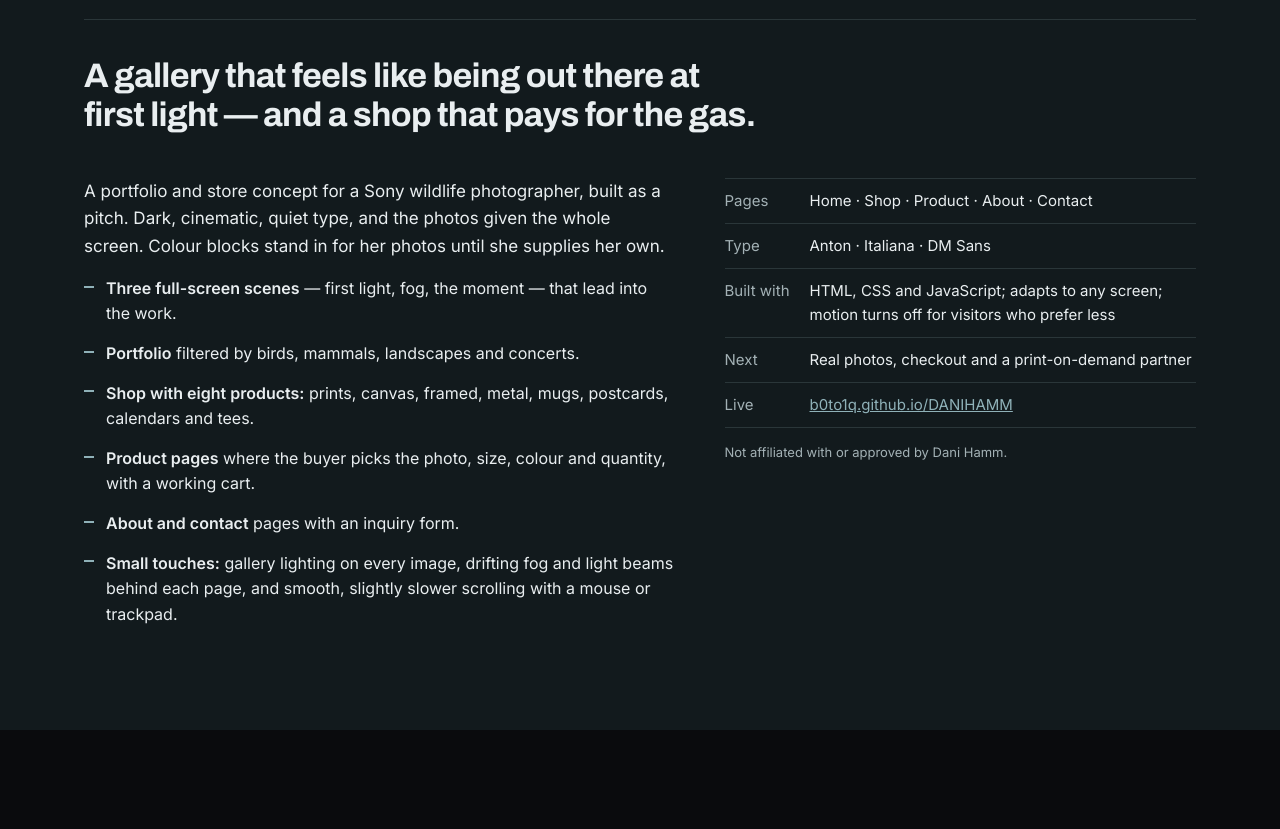
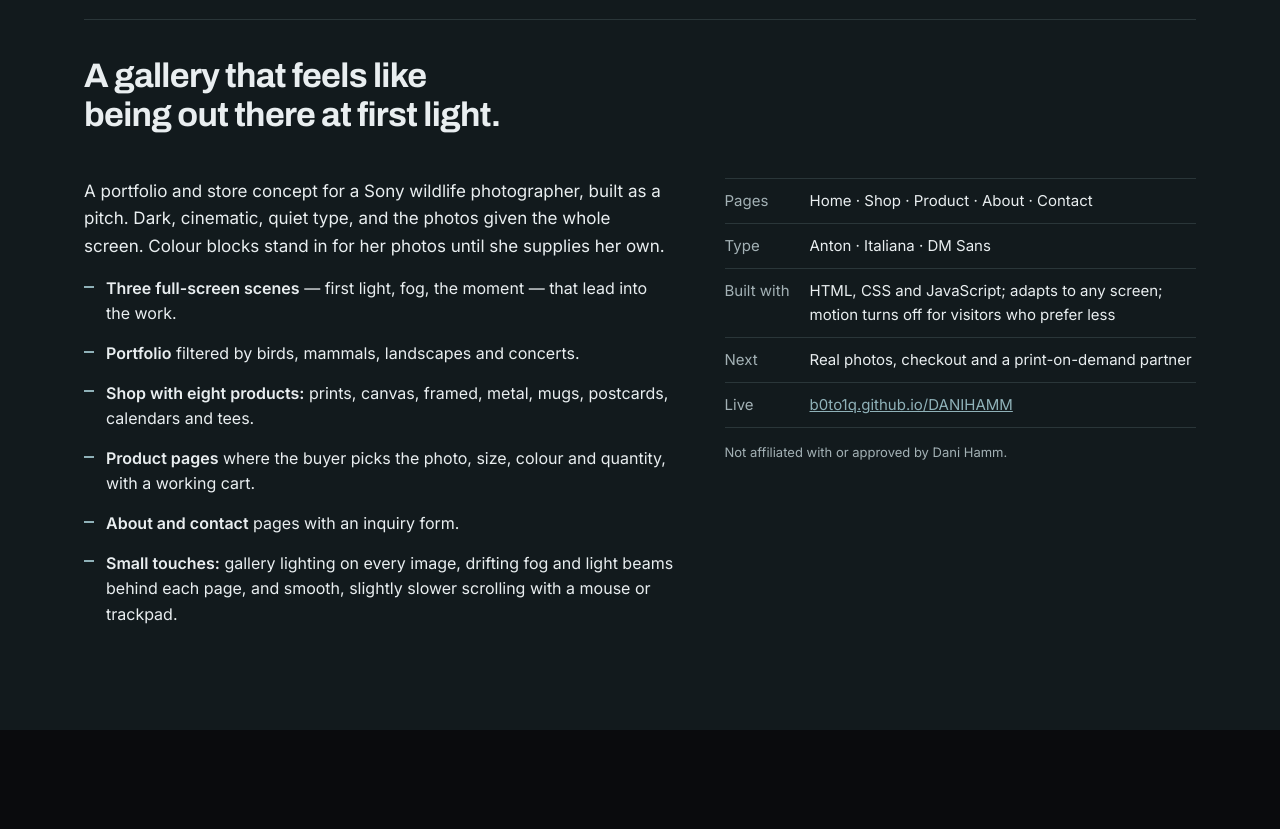
Before and after one commit to B0TO1Q/BRAND-BY-G, a plain HTML site: page index.html in a window 1280 px wide. Shown: the part 3769-4598 px from the top of the page. Drawn offline with Linux system fonts and the light colour scheme.

Commit message:
Dani Hamm write-up: drop the gas line from the lead
Co-Authored-By: Claude Opus 5.5 <noreply@anthropic.com>
Claude-Session: https://claude.ai/code/session_01S1GkKjA7JTsXNm3XxvC6Wo

```diff
--- a/index.html
+++ b/index.html
@@ -335,7 +335,7 @@ a:focus-visible{outline:3px solid var(--acc);outline-offset:3px;border-radius:4p
       <div><p class="kind">Spec concept · Wildlife photography</p><h2 id="dani-h">Dani Hamm</h2></div>
       <div class="acts"><span class="tag">Spec concept</span><button class="open" type="button" data-open="3">Open the preview <svg viewBox="0 0 16 16" fill="none" stroke="currentColor" stroke-width="2" aria-hidden="true"><path d="M10 2h4v4M6 14H2v-4M14 2 9 7M2 14l5-5"/></svg></button><a class="live" href="https://b0to1q.github.io/DANIHAMM/" target="_blank" rel="noopener">Visit the live site <svg viewBox="0 0 16 16" fill="none" stroke="currentColor" stroke-width="2" aria-hidden="true"><path d="M6 3h7v7M13 3 4 12"/></svg></a></div>
     </div>
-    <p class="lead">A gallery that feels like being out there at first light — and a shop that pays for the gas.</p>
+    <p class="lead">A gallery that feels like being out there at first light.</p>
     <div class="cgrid">
       <div class="copy">
         <p>A portfolio and store concept for a Sony wildlife photographer, built as a pitch. Dark, cinematic, quiet type, and the photos given the whole screen. Colour blocks stand in for her photos until she supplies her own.</p>
```
